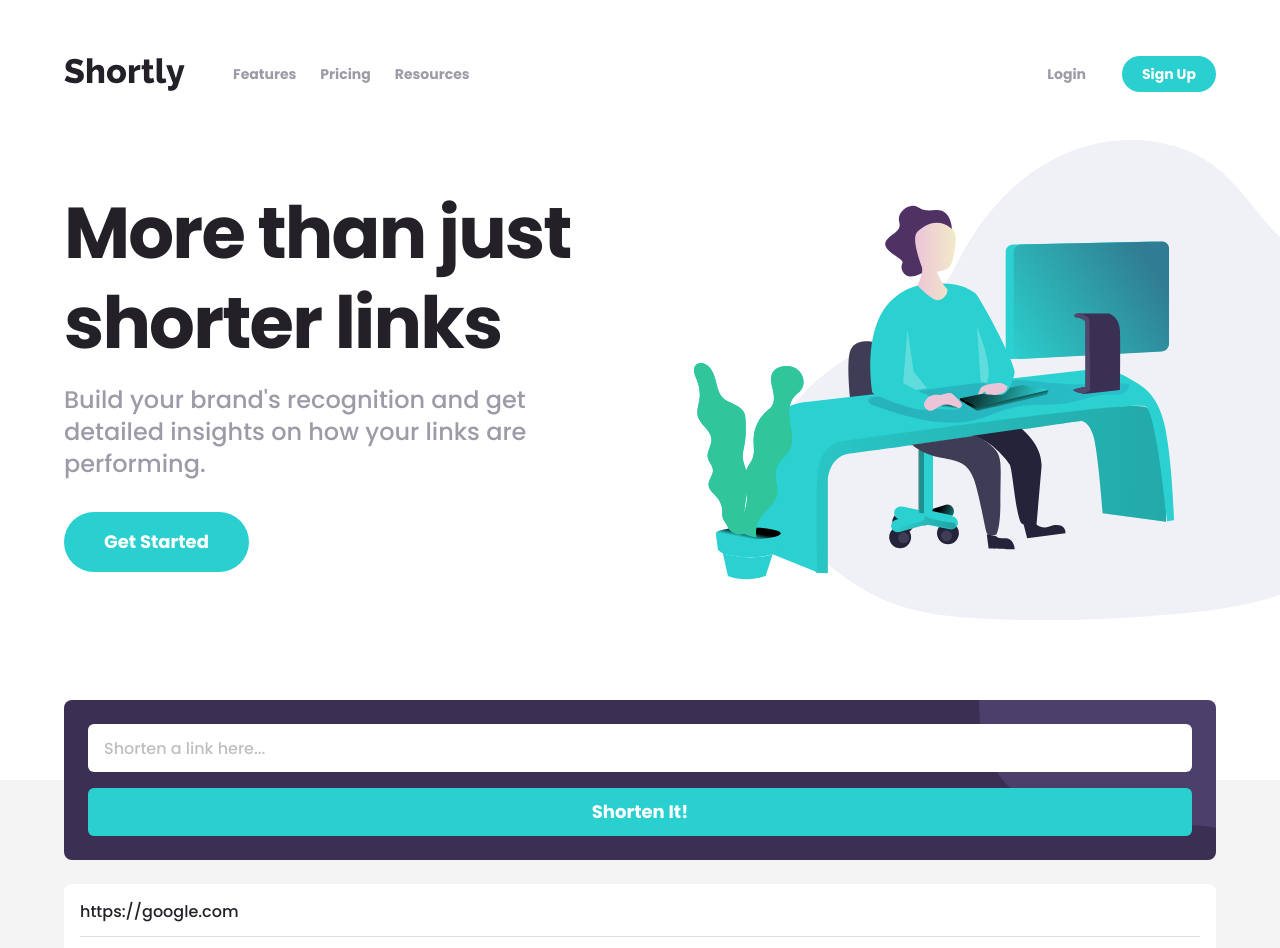
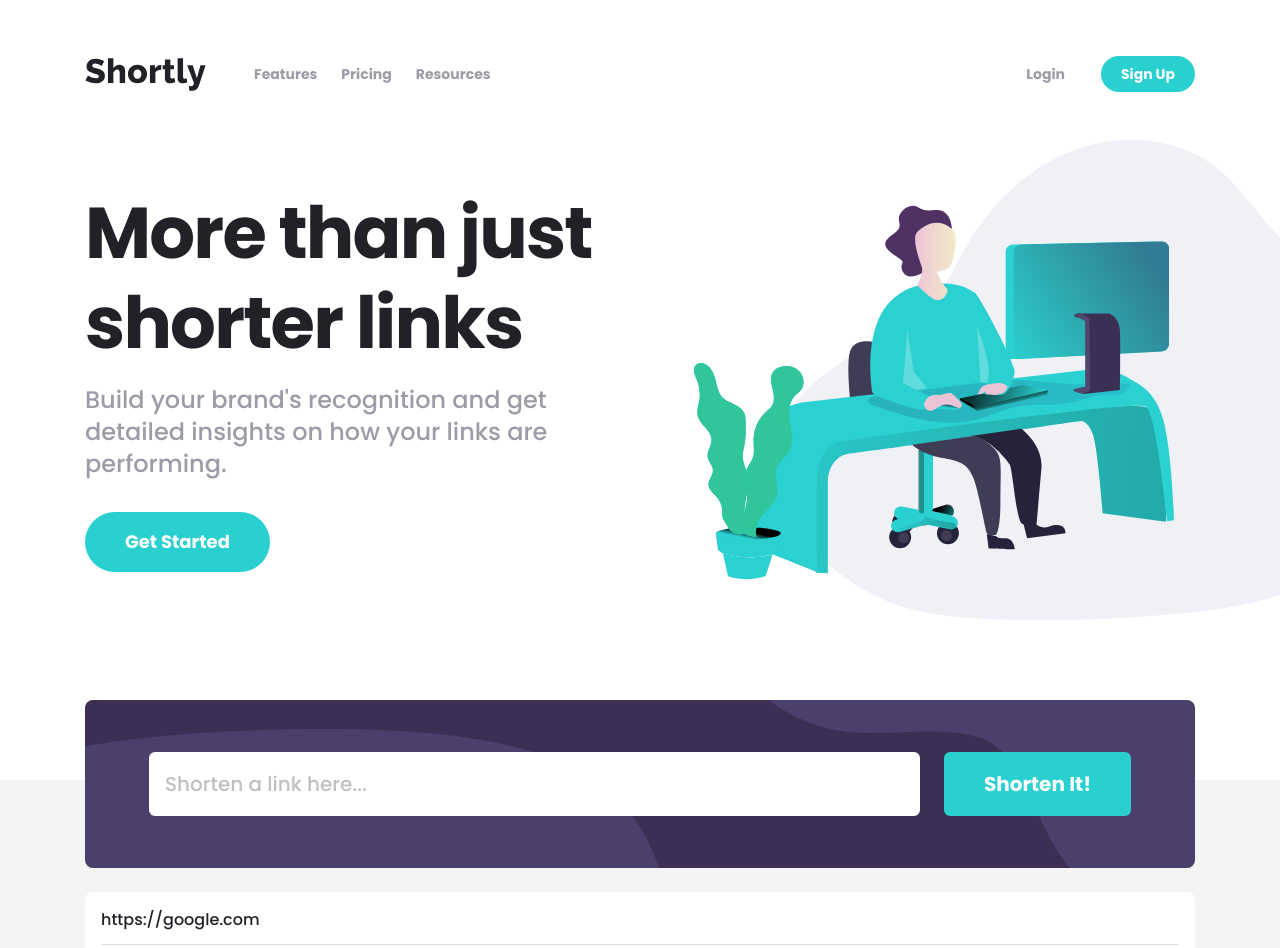
Before and after one commit to danaYatsuta/frontend-mentor-url-shortening-api, a Vue app: page / in a window 1280 px wide. Shown: the top 948 px of the page. Built offline with nearby package versions, Linux system fonts and the light colour scheme.

Commit message:
Desktop link form

```diff
--- a/src/components/LinkListForm.vue
+++ b/src/components/LinkListForm.vue
@@ -1,15 +1,18 @@
 <template>
   <div
-    class="flex h-40 items-center rounded-lg bg-dark-violet bg-shorten-mobile bg-right-top bg-no-repeat px-6"
+    class="flex h-40 items-center rounded-lg bg-dark-violet bg-shorten-mobile bg-right-top bg-no-repeat px-6 md:h-[168px] md:bg-shorten-desktop md:px-16"
   >
-    <form class="flex w-full flex-col gap-4">
+    <form class="flex w-full flex-col gap-4 md:flex-row md:gap-6">
       <input
         type="text"
         placeholder="Shorten a link here..."
-        class="h-12 w-full rounded-md px-4 text-base placeholder:text-gray"
+        class="h-12 w-full rounded-md px-4 text-base placeholder:text-gray md:h-16 md:text-xl"
       />
 
-      <button type="submit" class="h-12 rounded-md bg-cyan font-bold text-white">
+      <button
+        type="submit"
+        class="h-12 whitespace-nowrap rounded-md bg-cyan font-bold text-white md:h-16 md:px-10 md:text-xl"
+      >
         Shorten It!
       </button>
     </form>
--- a/tailwind.config.js
+++ b/tailwind.config.js
@@ -27,10 +27,14 @@ module.exports = {
     extend: {
       backgroundImage: {
         'shorten-mobile': 'url("./images/bg-shorten-mobile.svg")',
-        'boost-mobile': 'url("./images/bg-boost-mobile.svg")'
+        'boost-mobile': 'url("./images/bg-boost-mobile.svg")',
+        'shorten-desktop': 'url("./images/bg-shorten-desktop.svg")'
       },
       screens: {
         '2xl': '1440px'
+      },
+      maxWidth: {
+        '6xl': '1110px'
       }
     }
   },
```
